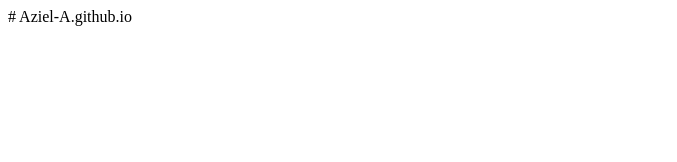
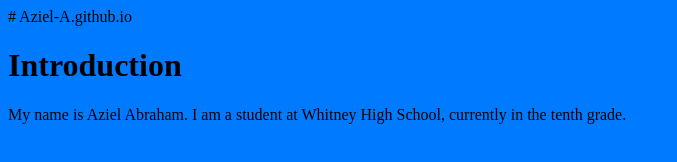
Before and after one commit to Aziel-A/Aziel-A.github.io, a plain HTML site: page index.html in a window 1280 px wide. Shown: the whole page, without its empty margins (0-677 px from the left). Drawn offline with Linux system fonts and the light colour scheme.

Commit message:
Create index.html with introductory content
Added basic HTML structure with a title and introduction.

```diff
--- a/index.html
+++ b/index.html
@@ -1 +1,13 @@
 # Aziel-A.github.io
+<html>
+  <head>
+    <style>
+      body { background: #007bff;}
+      </style>
+    <title> Aziel Abraham </title>
+  </head>
+  <body>
+    <h1> Introduction </h1>
+    <p>My name is Aziel Abraham. I am a student at Whitney High School, currently in the tenth grade. </p>
+
+</html>
```
